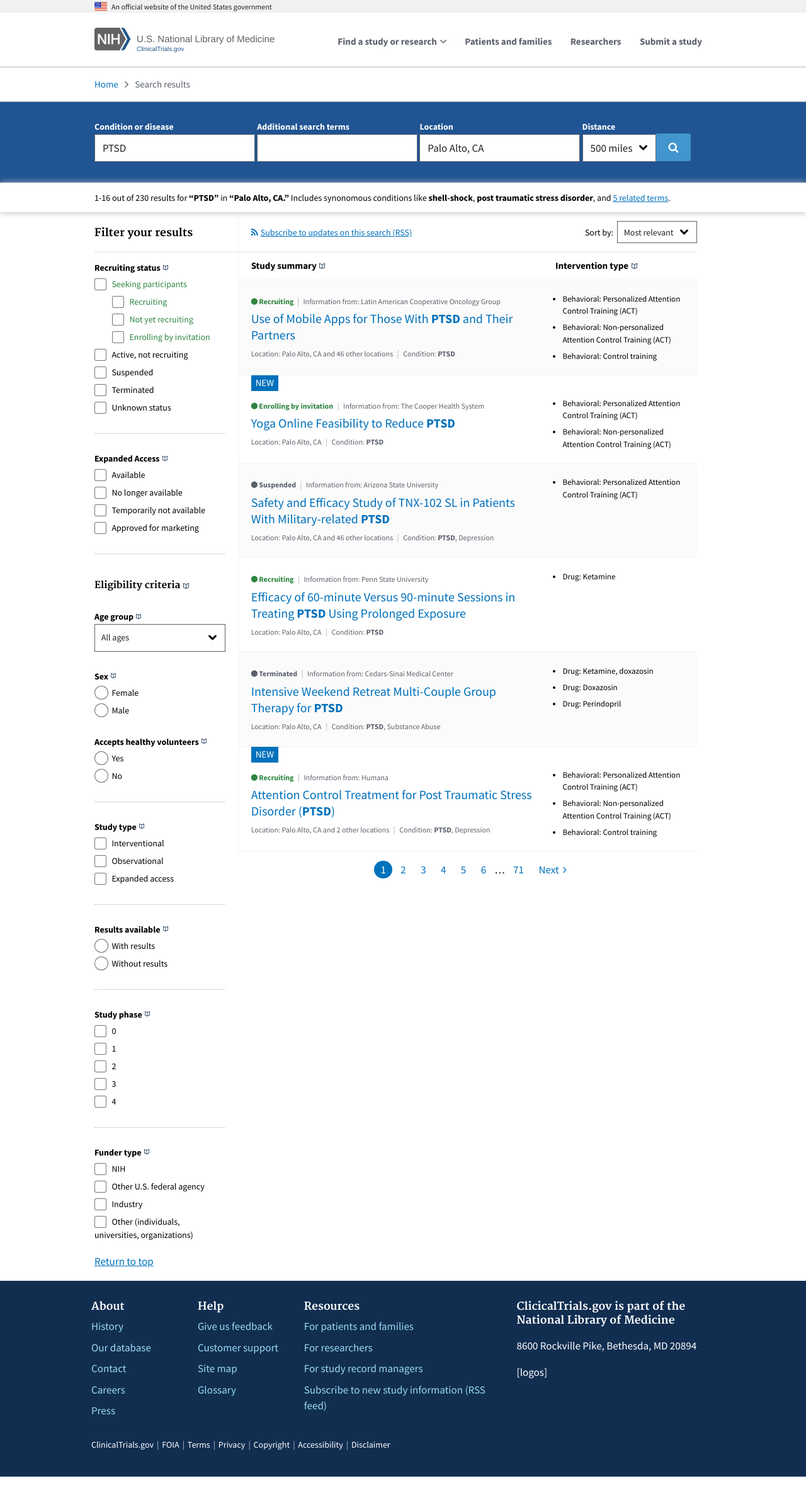
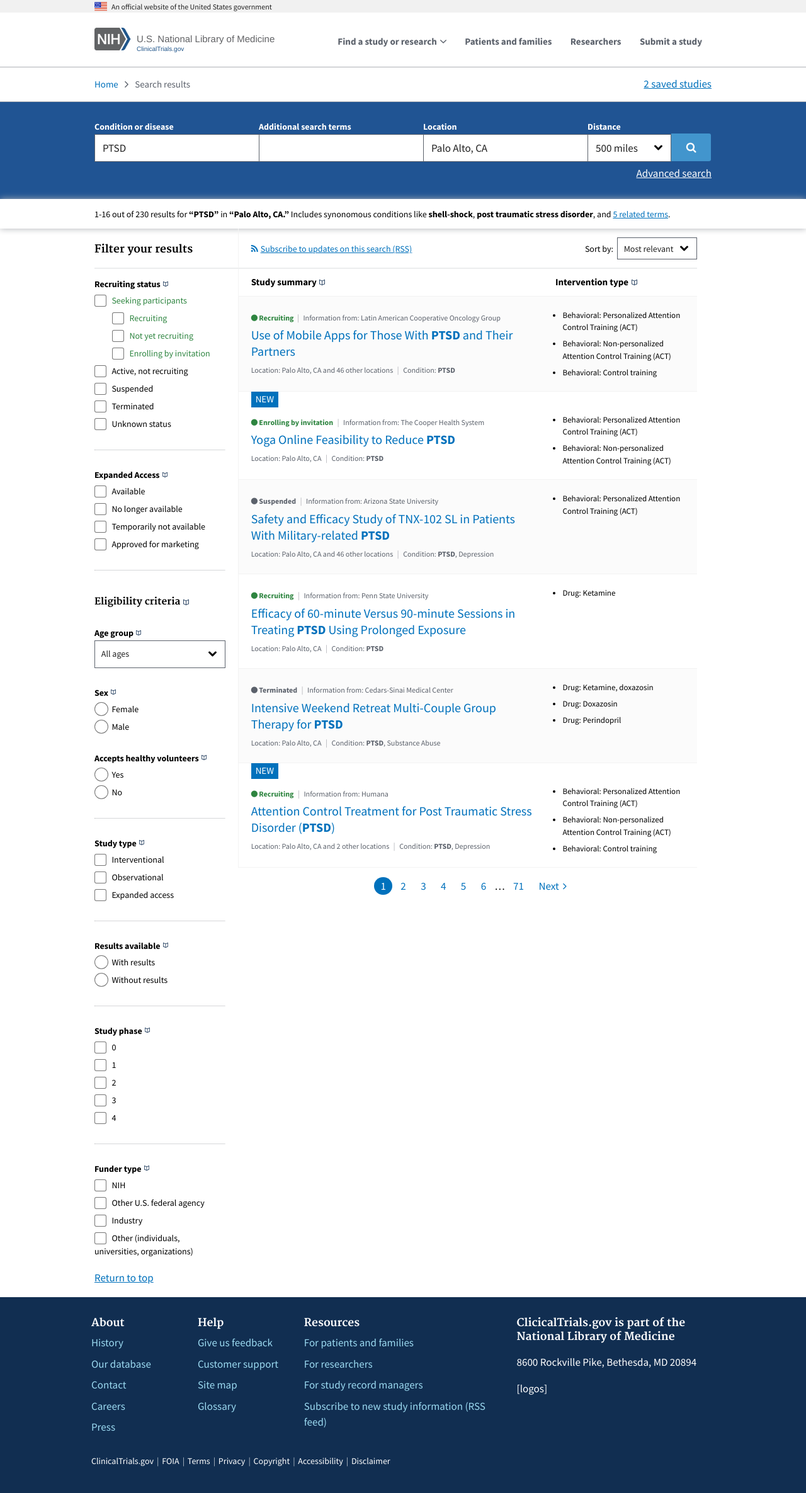
Before and after one commit to 18F/clinical-trials-prototype, a Jekyll site: the page built from pages/search-results.md, in a window 1280 px wide. Shown: the whole page at 63% size. Built offline with Jekyll 4.4.1, drawn with Linux system fonts in a browser that asks for light colours; before the commit the page ends 2345 px from its top, so only the background shows below that.

Commit message:
Update search form

```diff
--- a/_sass/_custom.scss
+++ b/_sass/_custom.scss
@@ -642,6 +642,8 @@
 }
 
 .breadcrumbs {
+  display: inline-block;
+
   li {
     color: $color-gray;
     display: inline-block;
@@ -665,6 +667,10 @@
   a {
     text-decoration: none;
   }
+}
+
+.saved_studies {
+  float: right;
 }
 
 .box {
@@ -705,6 +711,8 @@
       height: 44px;
       margin-bottom: 4px !important;
       margin-left: -4px;
+      margin-right: 0;
+      width: 6.5%;
       vertical-align: bottom;
     }
   }
@@ -712,6 +720,16 @@
 
 [for=search_field-condition] {
   margin-top: 0
+}
+
+.search_result-link-advanced_search {
+  color: $color-white;
+  float: right;
+  margin-top: 4px;
+
+  &:hover {
+    color: $color-white;
+  }
 }
 
 .search_results-info {
@@ -935,7 +953,8 @@
 .search_result-search-input {
   @include media($medium-screen) {
     display: inline-block;
-    width: 26%;
+    margin-right: -5px;
+    width: 26.8%;
   }
 
   &:last-of-type {
@@ -947,7 +966,7 @@
 
 .search_result-search-input-distance {
   @include media($medium-screen) {
-    width: 12%;
+    width: 13.6%;
   }
 }
 
--- a/pages/search-results.md
+++ b/pages/search-results.md
@@ -12,38 +12,42 @@
       </li>
       <li>Search results</li>
     </ul>
+    <a class="saved_studies" href="#">2 saved studies</a>
   </div>
 </nav>
 <div class="search_result-search">
-  <form class="usa-grid" action="">
-    <div class="search_result-search-input">
-      <label class="" for="search_field-condition">Condition or disease</label>
-      <input id="search_field-condition" name="input-type-text" type="text" value="PTSD">
-    </div>
-    <div class="search_result-search-input">
-      <label class="" for="search_field-keyword">Additional search terms</label>
-      <input id="search_field-keyword" name="input-type-text" type="text" value="">
-    </div>
-    <div class="search_result-search-input">
-      <label class="" for="search_field-location">Location</label>
-      <input id="search_field-location" name="input-type-text" type="text" value="Palo Alto, CA">
-    </div>
-    <div class="search_result-search-input search_result-search-input-distance">
-      <label for="distance">Distance</label>
-      <select id="distance" name="distance">
-        <option></option>
-        <option value="50">50 miles</option>
-        <option value="100">100 miles</option>
-        <option value="250">250 miles</option>
-        <option value="500" selected>500 miles</option>
-        <option value="any">Any distance</option>
-      </select>
-    </div>
-    <button class="">
-      <span class="usa-sr-only">Modify search</span>
-      <i class="fa fa-search" aria-hidden="true"></i>
-    </button>
-  </form>
+  <div class="usa-grid">
+    <form class="" action="">
+      <div class="search_result-search-input">
+        <label class="" for="search_field-condition">Condition or disease</label>
+        <input id="search_field-condition" name="input-type-text" type="text" value="PTSD">
+      </div>
+      <div class="search_result-search-input">
+        <label class="" for="search_field-keyword">Additional search terms</label>
+        <input id="search_field-keyword" name="input-type-text" type="text" value="">
+      </div>
+      <div class="search_result-search-input">
+        <label class="" for="search_field-location">Location</label>
+        <input id="search_field-location" name="input-type-text" type="text" value="Palo Alto, CA">
+      </div>
+      <div class="search_result-search-input search_result-search-input-distance">
+        <label for="distance">Distance</label>
+        <select id="distance" name="distance">
+          <option></option>
+          <option value="50">50 miles</option>
+          <option value="100">100 miles</option>
+          <option value="250">250 miles</option>
+          <option value="500" selected>500 miles</option>
+          <option value="any">Any distance</option>
+        </select>
+      </div>
+      <button class="">
+        <span class="usa-sr-only">Modify search</span>
+        <i class="fa fa-search" aria-hidden="true"></i>
+      </button>
+    </form>
+    <a class="search_result-link-advanced_search" href="#">Advanced search</a>
+  </div>
 </div>
 <nav class="search_result-info_bar">
   <div class="usa-grid">
```
